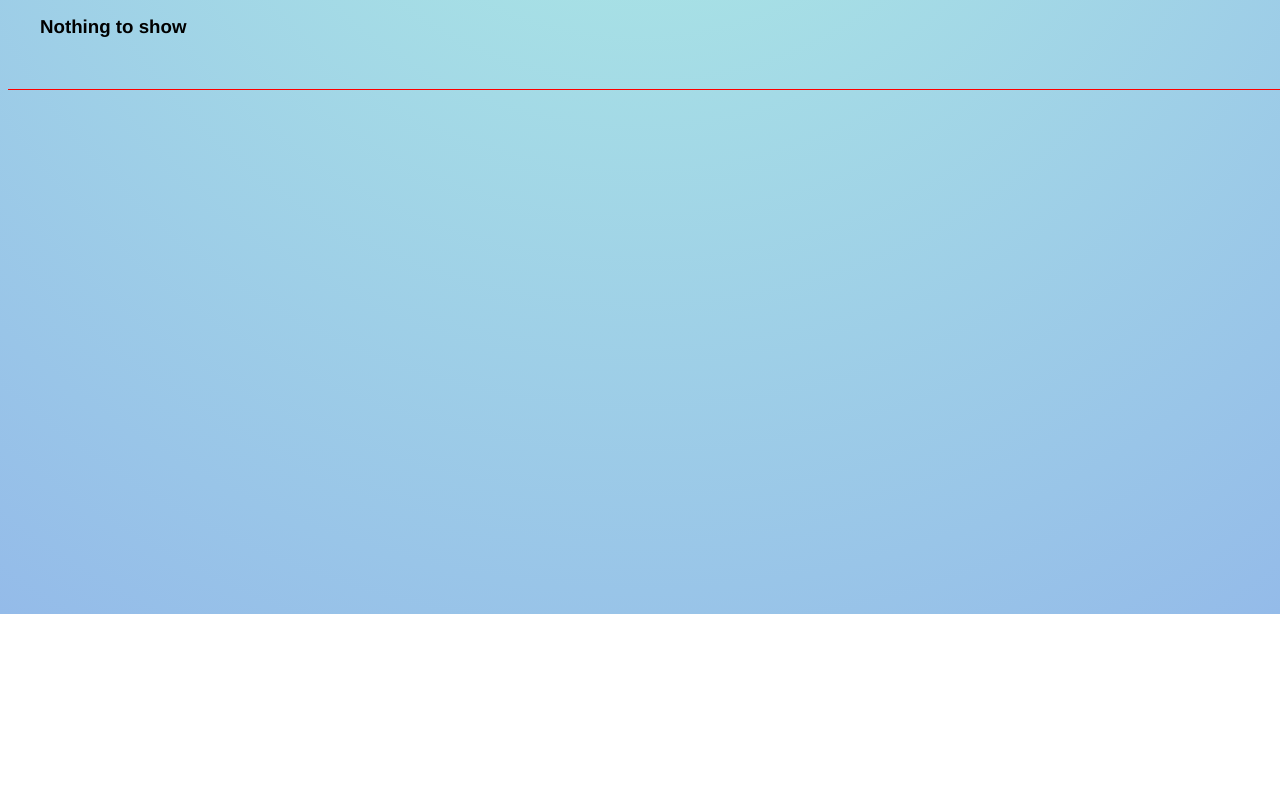
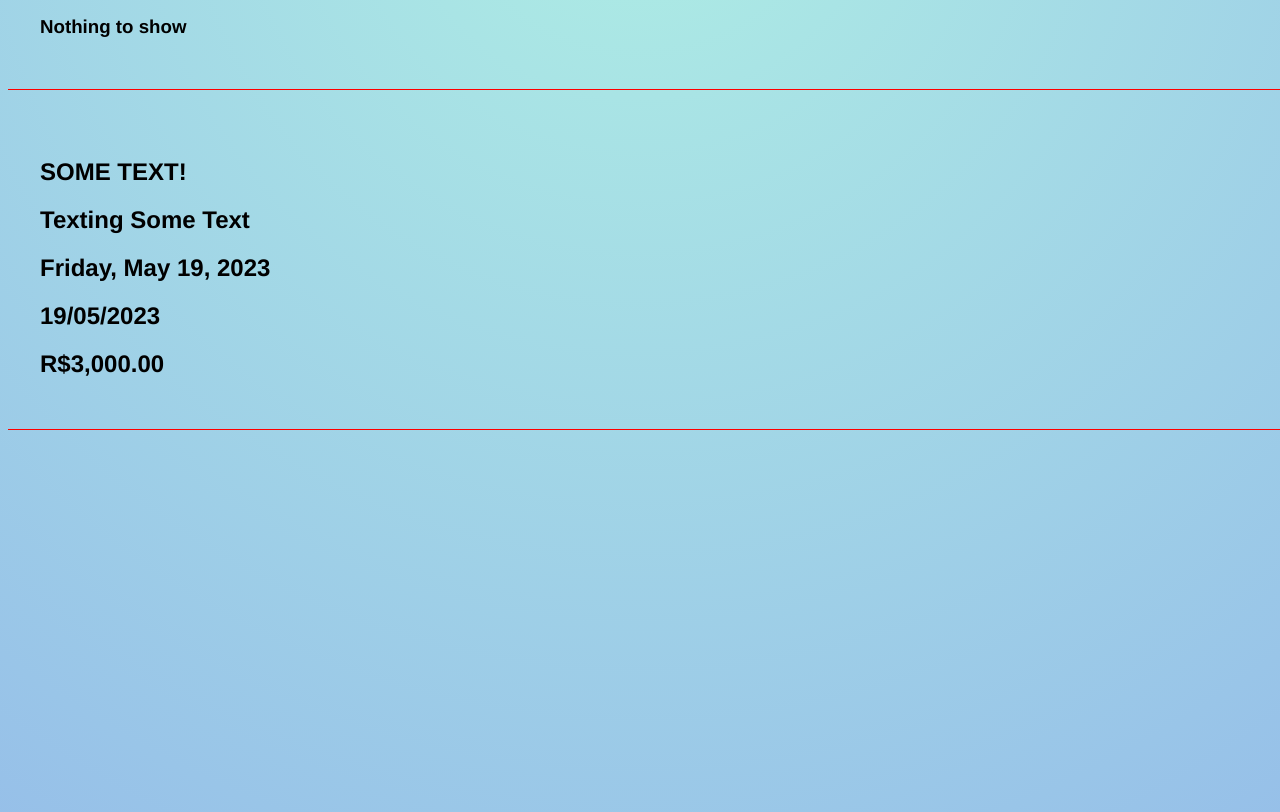
Before and after one commit to joaosaliba/angularCRUD, an Angular app in the folder crud/: page / in a window 1280 px wide. Shown: the part 1260-2072 px from the top of the page. Before the commit the page ends 1874 px from the top, so only its background shows below. Built offline with nearby package versions, Linux system fonts and the light colour scheme.

Commit message:
using pipe angular function

```diff
--- a/crud/src/app/app.component.html
+++ b/crud/src/app/app.component.html
@@ -7,4 +7,5 @@
   <app-eventos></app-eventos>
   <app-emitter></app-emitter>
   <app-list-render></app-list-render>
+  <app-pipe></app-pipe>
 </div>
--- a/crud/src/app/app.module.ts
+++ b/crud/src/app/app.module.ts
@@ -11,9 +11,10 @@ import { EventosComponent } from './components/eventos/eventos.component';
 import { EmitterComponent } from './components/emitter/emitter.component';
 import { ChangeNumberComponent } from './components/change-number/change-number.component';
 import { ListRenderComponent } from './components/list-render/list-render.component';
+import { PipeComponent } from './components/pipe/pipe.component';
 
 @NgModule({
-  declarations: [AppComponent, FirstComponentComponent, ParentDataComponent, DirectivesComponent, IfRenderComponent, EventosComponent, EmitterComponent, ChangeNumberComponent, ListRenderComponent],
+  declarations: [AppComponent, FirstComponentComponent, ParentDataComponent, DirectivesComponent, IfRenderComponent, EventosComponent, EmitterComponent, ChangeNumberComponent, ListRenderComponent, PipeComponent],
   imports: [BrowserModule, AppRoutingModule],
   providers: [],
   bootstrap: [AppComponent],
--- /dev/null
+++ b/crud/src/app/components/pipe/pipe.component.html
@@ -0,0 +1,7 @@
+<div class="class">
+  <h2>{{ "some text!" | uppercase }}</h2>
+  <h2>{{ txt | titlecase }}</h2>
+  <h2>{{ today | date : "fullDate" }}</h2>
+  <h2>{{ today | date : "dd/MM/yyyy" }}</h2>
+  <h2>{{ salary | currency : "BRL" }}</h2>
+</div>
--- /dev/null
+++ b/crud/src/app/components/pipe/pipe.component.ts
@@ -0,0 +1,12 @@
+import { Component } from '@angular/core';
+
+@Component({
+  selector: 'app-pipe',
+  templateUrl: './pipe.component.html',
+  styleUrls: ['./pipe.component.css'],
+})
+export class PipeComponent {
+  txt: string = 'texting some text';
+  today: Date = new Date();
+  salary = 3000;
+}
```
Also changed, not shown: crud/src/app/components/pipe/pipe.component.css (added), 1 other file (tests, documents, lock files or other folders).
